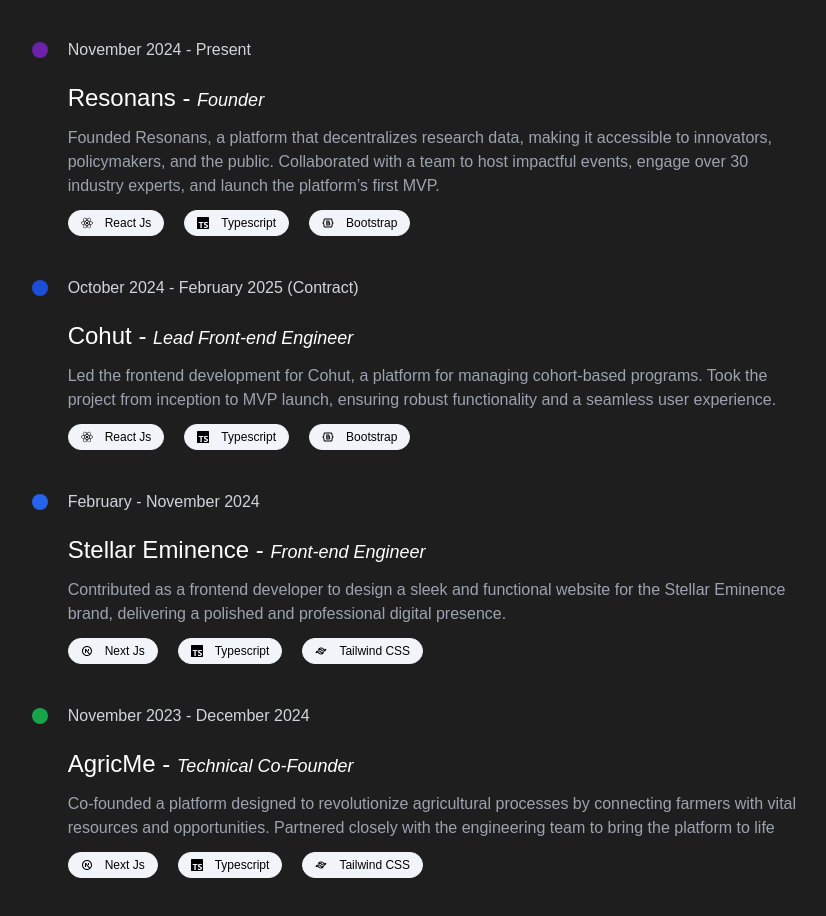
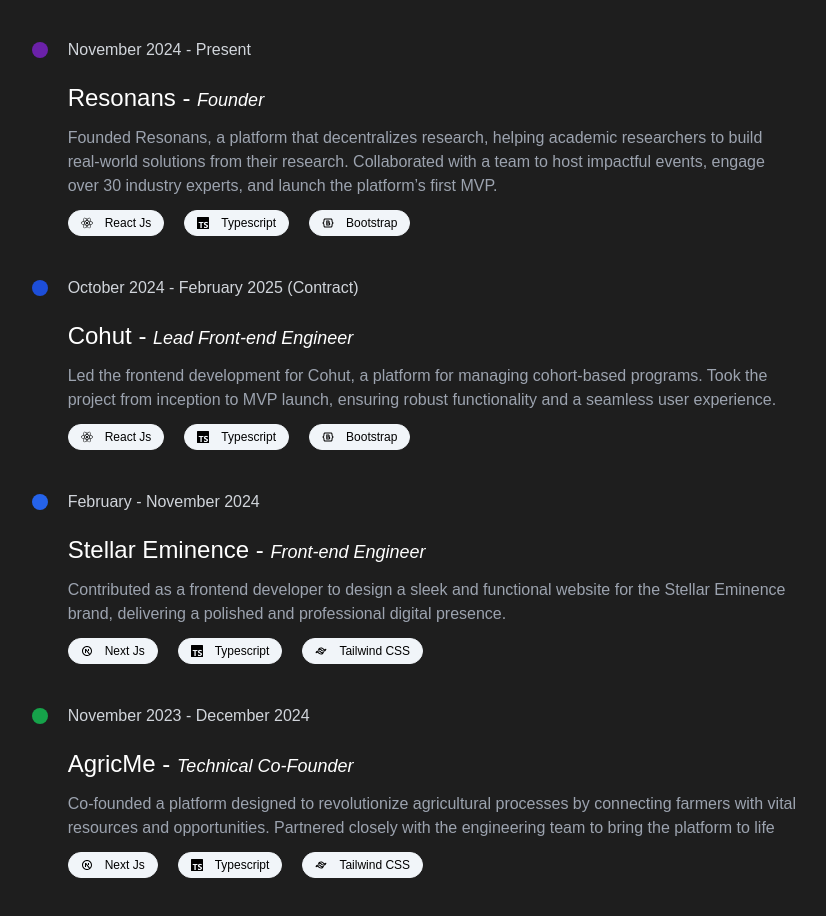
Before and after one commit to Isaacc20/Isaacc20, a React (Vite) app: page / in a window 1280 px wide. Shown: the part 1752-2668 px from the top of the page, without its empty margins (385-1211 px from the left). Built offline with nearby package versions, Linux system fonts and the light colour scheme.

Commit message:
updated resonans in resume

```diff
--- a/src/components/Resume.tsx
+++ b/src/components/Resume.tsx
@@ -39,7 +39,7 @@
                     <div className="pl-9 flex flex-col gap-3">
                         <Link to={'https://theresonans.com'} className="text-white text-2xl">Resonans - <span className="text-lg italic">Founder</span></Link>
                         <span className="text-gray-400">
-                        Founded Resonans, a platform that decentralizes research data, making it accessible to innovators, policymakers, and the public. Collaborated with a team to host impactful events, engage over 30 industry experts, and launch the platform’s first MVP.
+                        Founded Resonans, a platform that decentralizes research, helping academic researchers to build real-world solutions from their research. Collaborated with a team to host impactful events, engage over 30 industry experts, and launch the platform’s first MVP.
                         </span>
                         <div className="flex gap-5">
                             <span className="flex items-center gap-3 px-3 py-1 rounded-full border bg-slate-100 hover:bg-slate-700 hover:text-slate-100 border-slate-100 text-xs font-normal cursor-default"><FaReact /> React Js</span>
```
